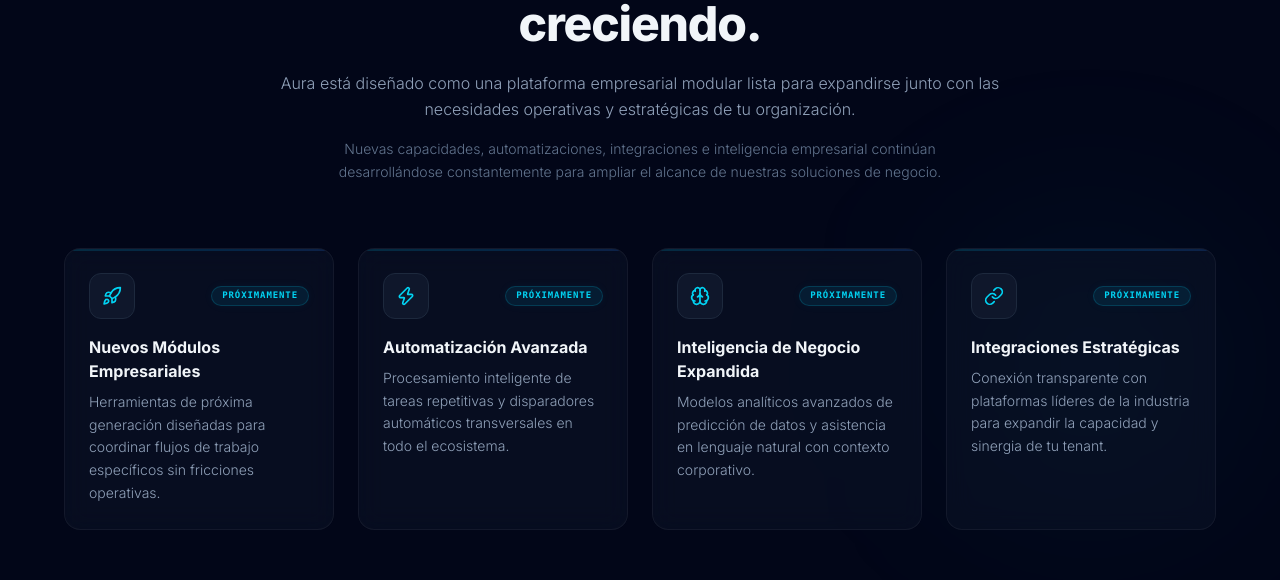
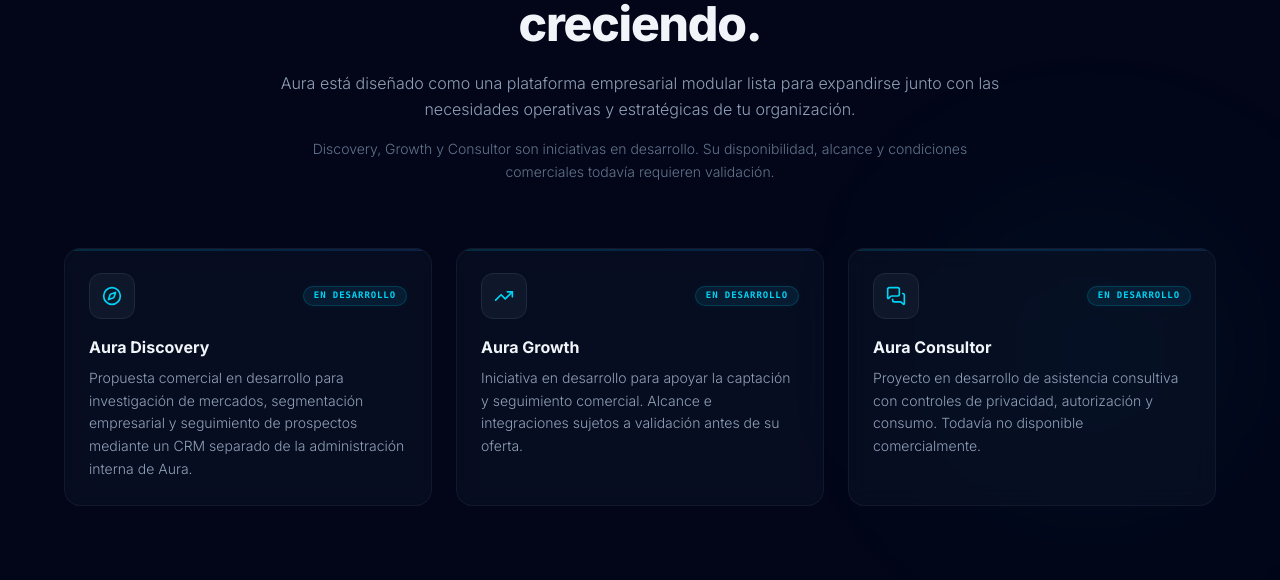
Before and after one commit to javiercl111-jpg/Aura-Ecosystem, a React (Vite) app: page / in a window 1280 px wide. Shown: the part 8520-9100 px from the top of the page. Built offline with nearby package versions, Linux system fonts and the light colour scheme; no server answers.

Commit message:
Introduce Discovery Growth Consultor as clearly unlaunched initiatives

```diff
--- a/src/modules/landing/UpcomingSection.tsx
+++ b/src/modules/landing/UpcomingSection.tsx
@@ -1,5 +1,5 @@
 import { motion } from 'framer-motion';
-import { Rocket, Zap, Brain, Link } from 'lucide-react';
+import { Compass, TrendingUp, MessagesSquare } from 'lucide-react';
 
 interface UpcomingCardProps {
   icon: React.ReactNode;
@@ -24,7 +24,7 @@
             {icon}
           </div>
           <span className="px-2.5 py-0.5 text-[9px] font-mono tracking-widest uppercase rounded-full bg-cyan-500/10 border border-cyan-500/20 text-cyan-400 font-semibold shadow-[0_0_10px_rgba(6,182,212,0.05)]">
-            Próximamente
+            En desarrollo
           </span>
         </div>
 
@@ -42,24 +42,19 @@
 const UpcomingSection = () => {
   const items = [
     {
-      icon: <Rocket size={20} />,
-      title: 'Nuevos Módulos Empresariales',
-      description: 'Herramientas de próxima generación diseñadas para coordinar flujos de trabajo específicos sin fricciones operativas.',
+      icon: <Compass size={20} />,
+      title: 'Aura Discovery',
+      description: 'Propuesta comercial en desarrollo para investigación de mercados, segmentación empresarial y seguimiento de prospectos mediante un CRM separado de la administración interna de Aura.',
     },
     {
-      icon: <Zap size={20} />,
-      title: 'Automatización Avanzada',
-      description: 'Procesamiento inteligente de tareas repetitivas y disparadores automáticos transversales en todo el ecosistema.',
+      icon: <TrendingUp size={20} />,
+      title: 'Aura Growth',
+      description: 'Iniciativa en desarrollo para apoyar la captación y seguimiento comercial. Alcance e integraciones sujetos a validación antes de su oferta.',
     },
     {
-      icon: <Brain size={20} />,
-      title: 'Inteligencia de Negocio Expandida',
-      description: 'Modelos analíticos avanzados de predicción de datos y asistencia en lenguaje natural con contexto corporativo.',
-    },
-    {
-      icon: <Link size={20} />,
-      title: 'Integraciones Estratégicas',
-      description: 'Conexión transparente con plataformas líderes de la industria para expandir la capacidad y sinergia de tu tenant.',
+      icon: <MessagesSquare size={20} />,
+      title: 'Aura Consultor',
+      description: 'Proyecto en desarrollo de asistencia consultiva con controles de privacidad, autorización y consumo. Todavía no disponible comercialmente.',
     },
   ];
 
@@ -82,12 +77,12 @@
             Aura está diseñado como una plataforma empresarial modular lista para expandirse junto con las necesidades operativas y estratégicas de tu organización.
           </p>
           <p className="max-w-2xl mx-auto text-xs md:text-sm text-slate-500 font-light leading-relaxed">
-            Nuevas capacidades, automatizaciones, integraciones e inteligencia empresarial continúan desarrollándose constantemente para ampliar el alcance de nuestras soluciones de negocio.
+            Discovery, Growth y Consultor son iniciativas en desarrollo. Su disponibilidad, alcance y condiciones comerciales todavía requieren validación.
           </p>
         </div>
 
         {/* 4 Cards Grid */}
-        <div className="grid grid-cols-1 sm:grid-cols-2 lg:grid-cols-4 gap-6 max-w-6xl mx-auto">
+        <div className="grid grid-cols-1 sm:grid-cols-2 lg:grid-cols-3 gap-6 max-w-6xl mx-auto">
           {items.map((item, index) => (
             <UpcomingCard key={index} {...item} />
           ))}
```
